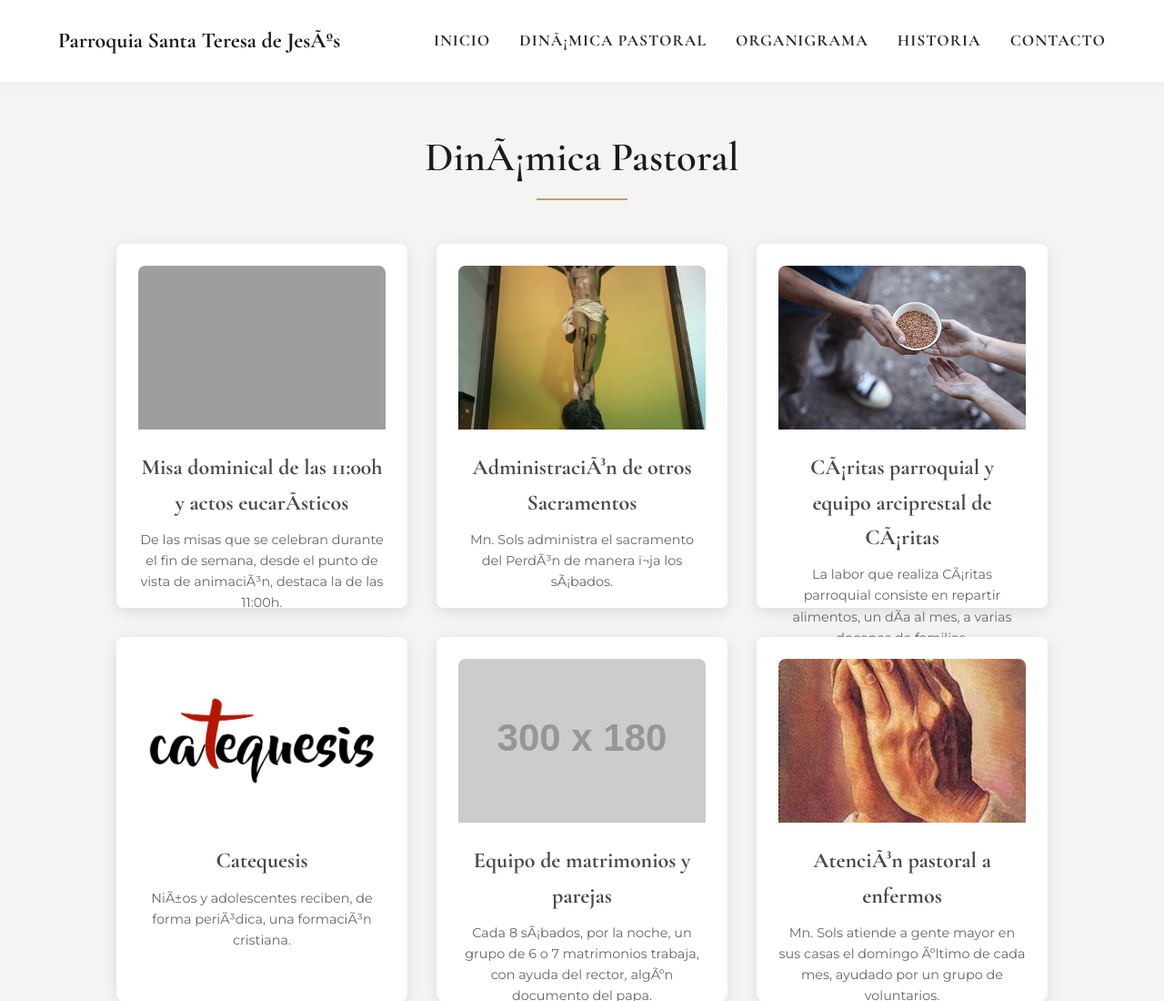
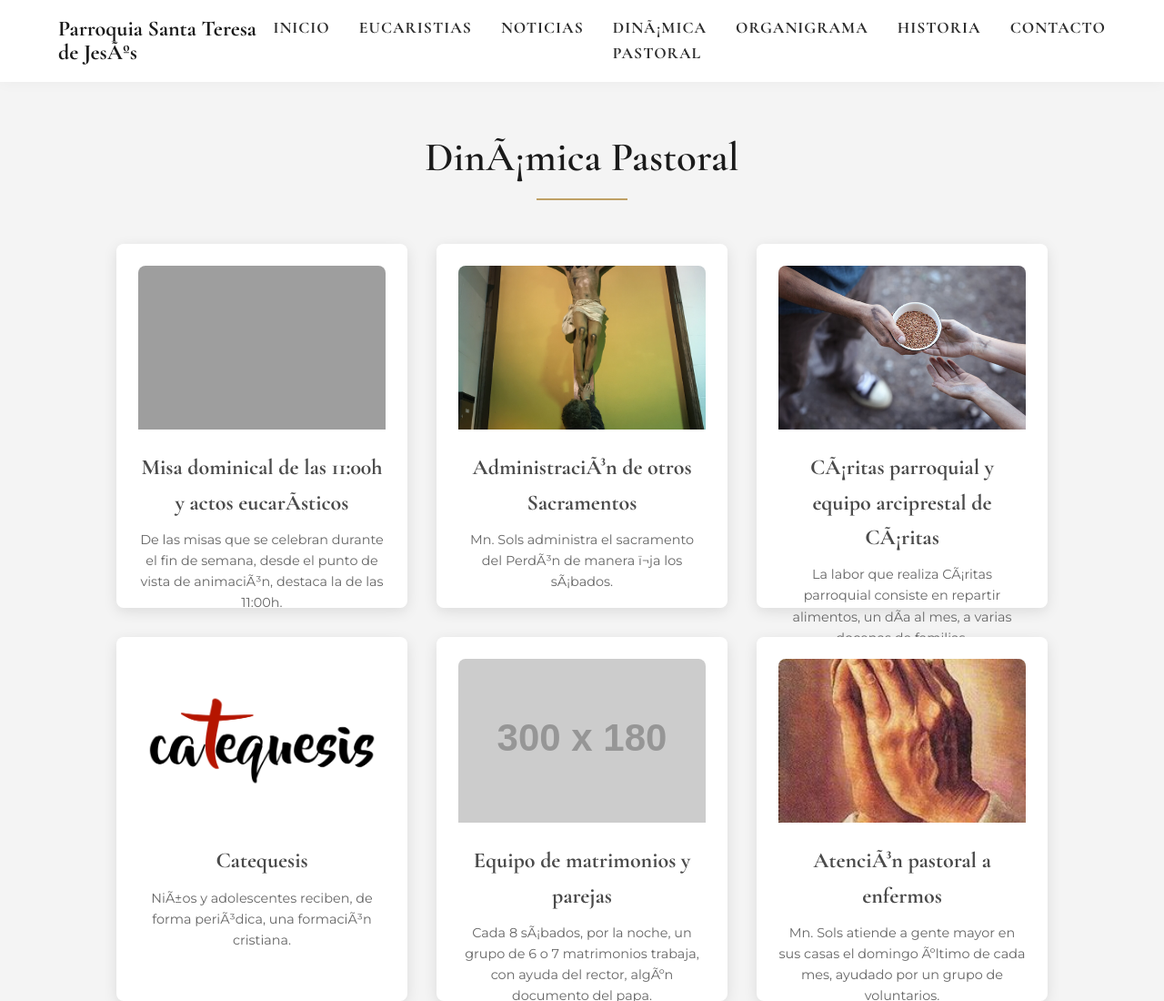
Before and after one commit to dannymedinacoronel/parroquiasantateresabcn.org, a plain HTML site: page html/dinamicapastoral.html in a window 1280 px wide. Shown: the top 1100 px of the page at 91% size. Drawn offline with nearby package versions, Linux system fonts and the light colour scheme; grey boxes are pictures that could not be loaded; placeholder pictures from the web are drawn by us.

Commit message:
Add links to Eucaristias and Noticias sections

```diff
--- a/html/dinamicapastoral.html
+++ b/html/dinamicapastoral.html
@@ -234,6 +234,8 @@
 
             <ul class="nav-menu">
             <li class="nav-item"><a href="../index.html" class="nav-link">Inicio</a></li>
+          <li class="nav-item"><a href="../index.html/#horarios" class="nav-link">Eucaristias</a></li>
+          <li class="nav-item"><a href="../index.html/#actualidad" class="nav-link">Noticias</a></li>
             <li class="nav-item"><a href="dinamicapastoral.html" class="nav-link">Dinámica Pastoral</a></li>
             <li class="nav-item"><a href="organigramaparroquial.html" class="nav-link">Organigrama</a></li>
             <li class="nav-item"><a href="historia.html" class="nav-link">Historia</a></li>
```
